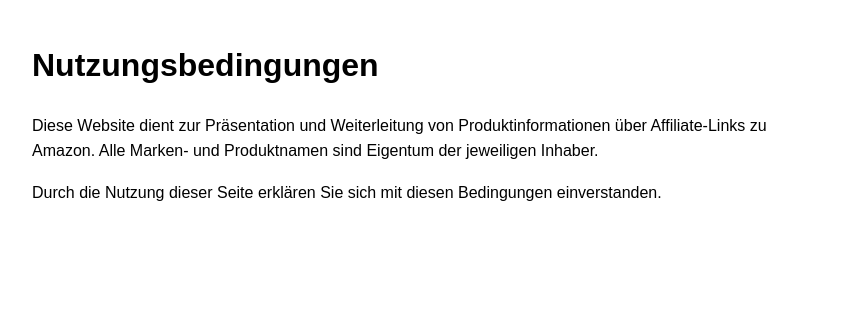
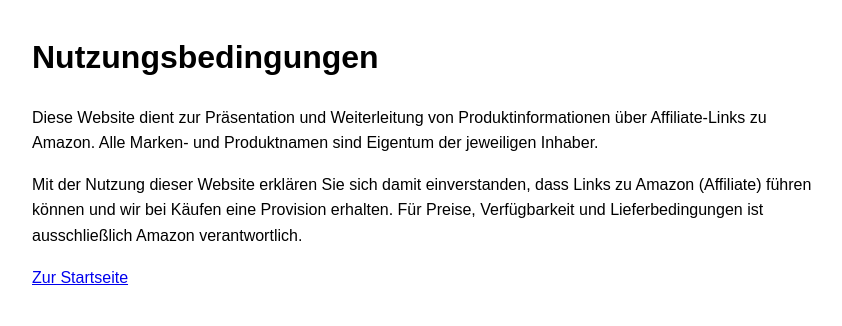
Before and after one commit to lilokissx1-crypto/megadeals-legal, a plain HTML site: page nutzungsbedingungen.html in a window 1280 px wide. Shown: the whole page, without its empty margins (208-1050 px from the left). Drawn offline with Linux system fonts and the light colour scheme.

Commit message:
Update nutzungsbedingungen.html

```diff
--- a/nutzungsbedingungen.html
+++ b/nutzungsbedingungen.html
@@ -1,13 +1,9 @@
-<!doctype html>
-<html lang="de">
-<head>
-  <meta charset="utf-8">
-  <meta name="viewport" content="width=device-width, initial-scale=1">
-  <title>Nutzungsbedingungen – MegaDeals24</title>
-</head>
-<body style="font-family:Arial,sans-serif;max-width:800px;margin:40px auto;line-height:1.6">
-  <h1>Nutzungsbedingungen</h1>
-  <p>Diese Website dient zur Präsentation und Weiterleitung von Produktinformationen über Affiliate-Links zu Amazon. Alle Marken- und Produktnamen sind Eigentum der jeweiligen Inhaber.</p>
-  <p>Durch die Nutzung dieser Seite erklären Sie sich mit diesen Bedingungen einverstanden.</p>
-</body>
-</html>
+<!doctype html><html lang="de"><meta charset="utf-8">
+<meta name="viewport" content="width=device-width,initial-scale=1">
+<title>Nutzungsbedingungen</title>
+<body style="font-family:Arial,sans-serif;max-width:800px;margin:32px auto;padding:0 16px;line-height:1.6">
+<h1>Nutzungsbedingungen</h1>
+<p>Diese Website dient zur Präsentation und Weiterleitung von Produktinformationen über Affiliate-Links zu Amazon. Alle Marken- und Produktnamen sind Eigentum der jeweiligen Inhaber.</p>
+<p>Mit der Nutzung dieser Website erklären Sie sich damit einverstanden, dass Links zu Amazon (Affiliate) führen können und wir bei Käufen eine Provision erhalten. Für Preise, Verfügbarkeit und Lieferbedingungen ist ausschließlich Amazon verantwortlich.</p>
+<p><a href="./">Zur Startseite</a></p>
+</body></html>
```
